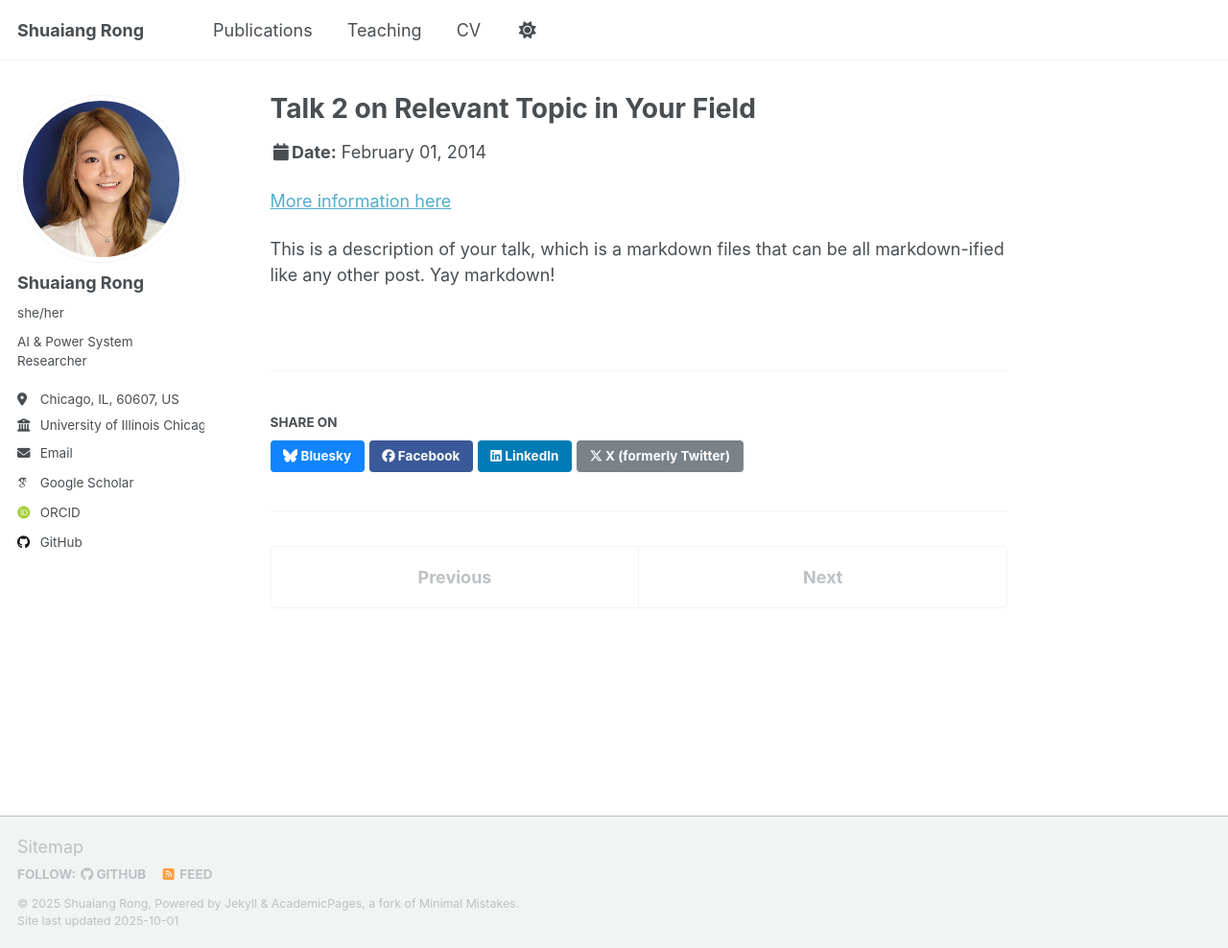
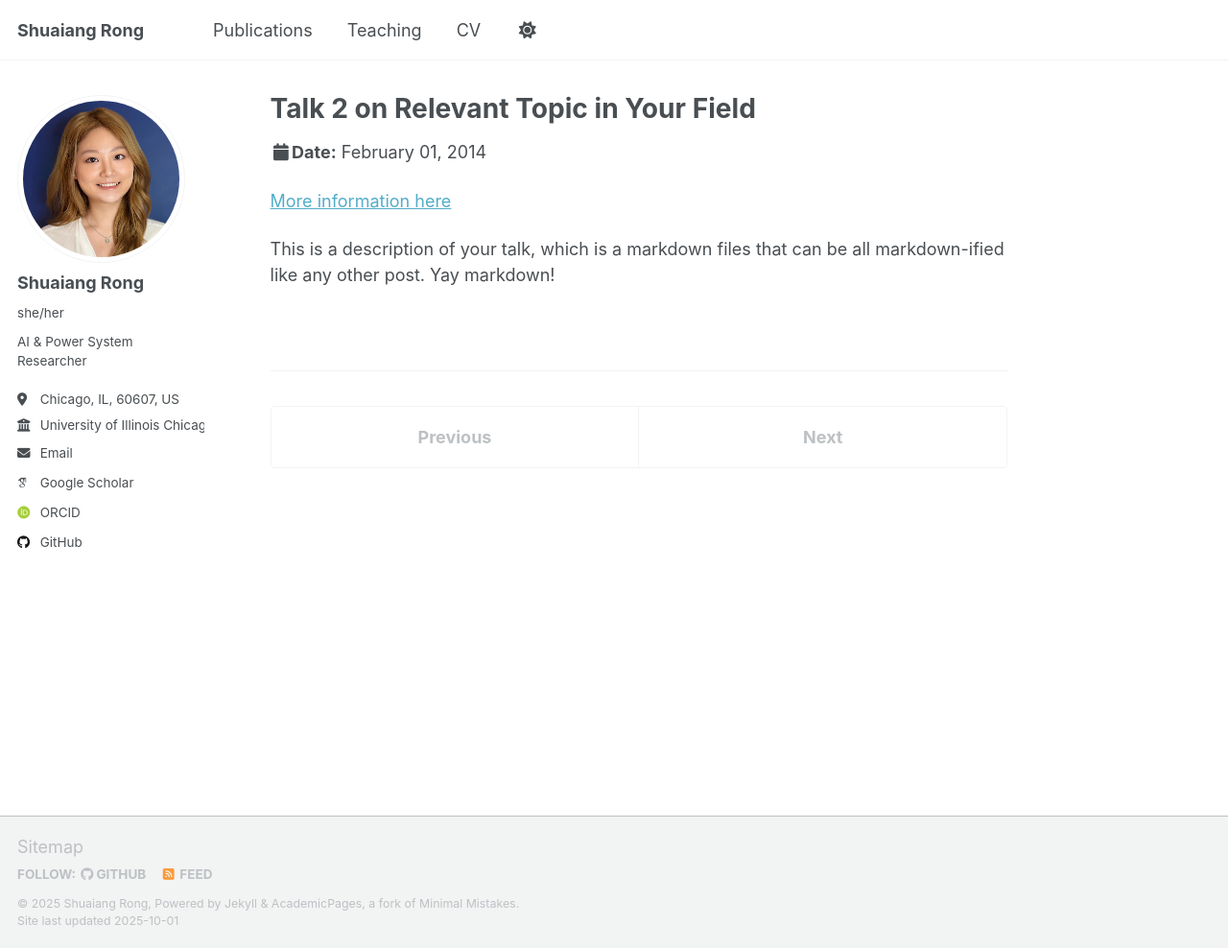
Before and after one commit to Jessica-hub/shuaiang-rong.github.io, a Jekyll site: the page built from _talks/2014-02-01-talk-2.md, in a window 1280 px wide and 988 px high. Shown: the whole window at 96% size. Built offline with Jekyll 4.4.1, drawn with Linux system fonts in a browser that asks for light colours; some web fonts are replaced; a script that is not in the unit is left out; some of the changed lines change nothing that is shown.

Commit message:
Update social-share.html

```diff
--- a/_includes/social-share.html
+++ b/_includes/social-share.html
@@ -1,3 +1,5 @@
+
+{%- comment -%}
 {% include base_path %}
 
 <section class="page__share">
@@ -13,3 +15,5 @@
 
   <a href="https://x.com/intent/post?text={{ base_path }}{{ page.url }}" class="btn btn--x" title="{{ site.data.ui-text[site.locale].share_on_label | default: 'Share on' }} X"><i class="fab fa-x-twitter" aria-hidden="true"></i><span> X (formerly Twitter)</span></a>
 </section>
+
+{%- endcomment -%}
```
